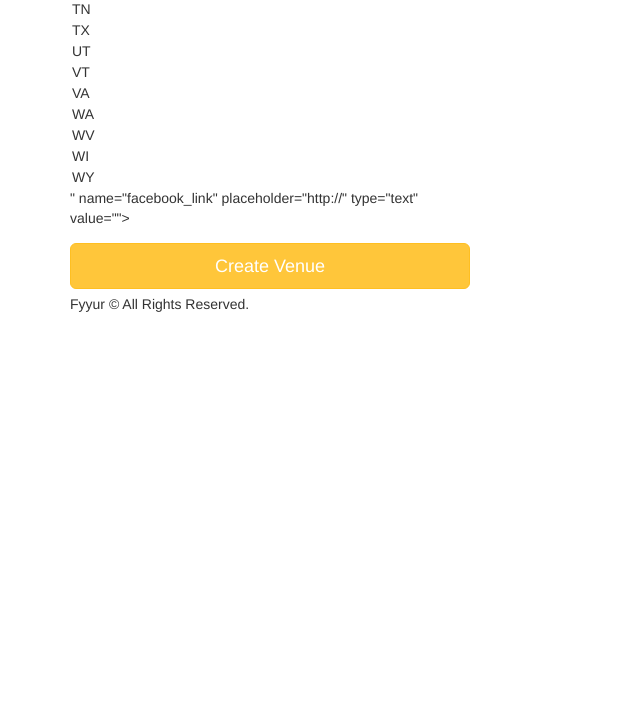
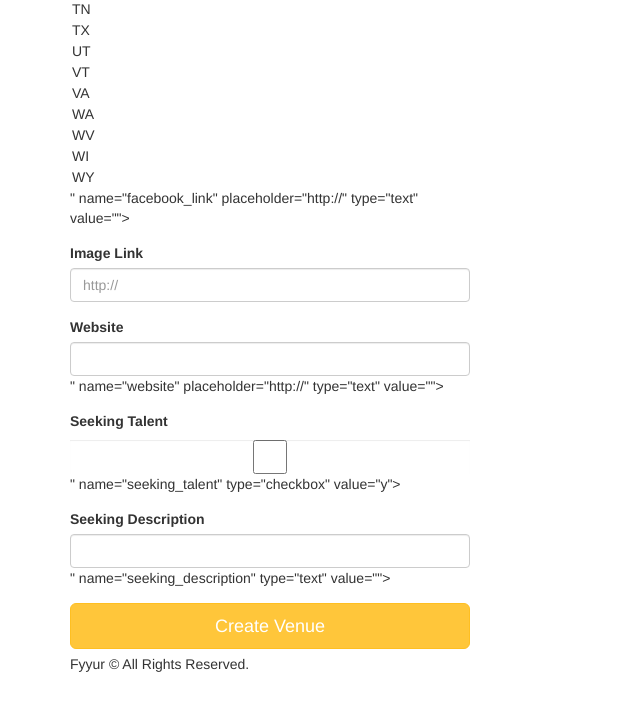
Before and after one commit to alexxsanya/fyyur, a Flask app: page /venues/create in a window 1280 px wide. Shown: the part 1887-2596 px from the top of the page, without its empty margins (0-640 px from the left). Before the commit the page ends 2199 px from the top, so only its background shows below. Run offline with Flask 2, Linux system fonts and the light colour scheme; some libraries are stand-ins or nearby versions.

Commit message:
update create venue form

```diff
--- a/forms.py
+++ b/forms.py
@@ -1,6 +1,6 @@
 from datetime import datetime
 from flask_wtf import Form
-from wtforms import StringField, SelectField, SelectMultipleField, DateTimeField
+from wtforms import StringField, SelectField, SelectMultipleField, DateTimeField, BooleanField
 from wtforms.validators import DataRequired, AnyOf, URL
 
 class ShowForm(Form):
@@ -116,7 +116,15 @@
     facebook_link = StringField(
         'facebook_link', validators=[URL()]
     )
-
+    seeking_talent = BooleanField(
+        'seeking_talent'
+    )
+    seeking_description = StringField(
+        'seeking_description'
+    )
+    website = StringField(
+        'website', validators=[URL()]
+    )
 class ArtistForm(Form):
     name = StringField(
         'name', validators=[DataRequired()]
--- a/templates/forms/new_venue.html
+++ b/templates/forms/new_venue.html
@@ -35,7 +35,23 @@
       <div class="form-group">
           <label for="genres">Facebook Link</label>
           {{ form.facebook_link(class_ = 'form-control', placeholder='http://', id=form.state, autofocus = true) }}
-        </div>
+      </div>
+      <div class="form-group">
+        <label for="imgage_link">Image Link</label>
+        {{ form.image_link(class_ = 'form-control', placeholder='http://', id=form.imgage_link, autofocus = true) }}
+      </div>
+      <div class="form-group">
+        <label for="website">Website</label>
+        {{ form.website(class_ = 'form-control', placeholder='http://', id=form.website, autofocus = true) }}
+      </div>
+      <div class="form-group">
+        <label for="seeking_talent">Seeking Talent</label>
+        {{ form.seeking_talent(class_ = 'form-control', id=form.seeking_talent, autofocus = true) }}
+      </div>
+      <div class="form-group">
+        <label for="seeking_description">Seeking Description</label>
+        {{ form.seeking_description(class_ = 'form-control', id=form.seeking_description, autofocus = true) }}
+      </div>
       <input type="submit" value="Create Venue" class="btn btn-primary btn-lg btn-block">
     </form>
   </div>
```
